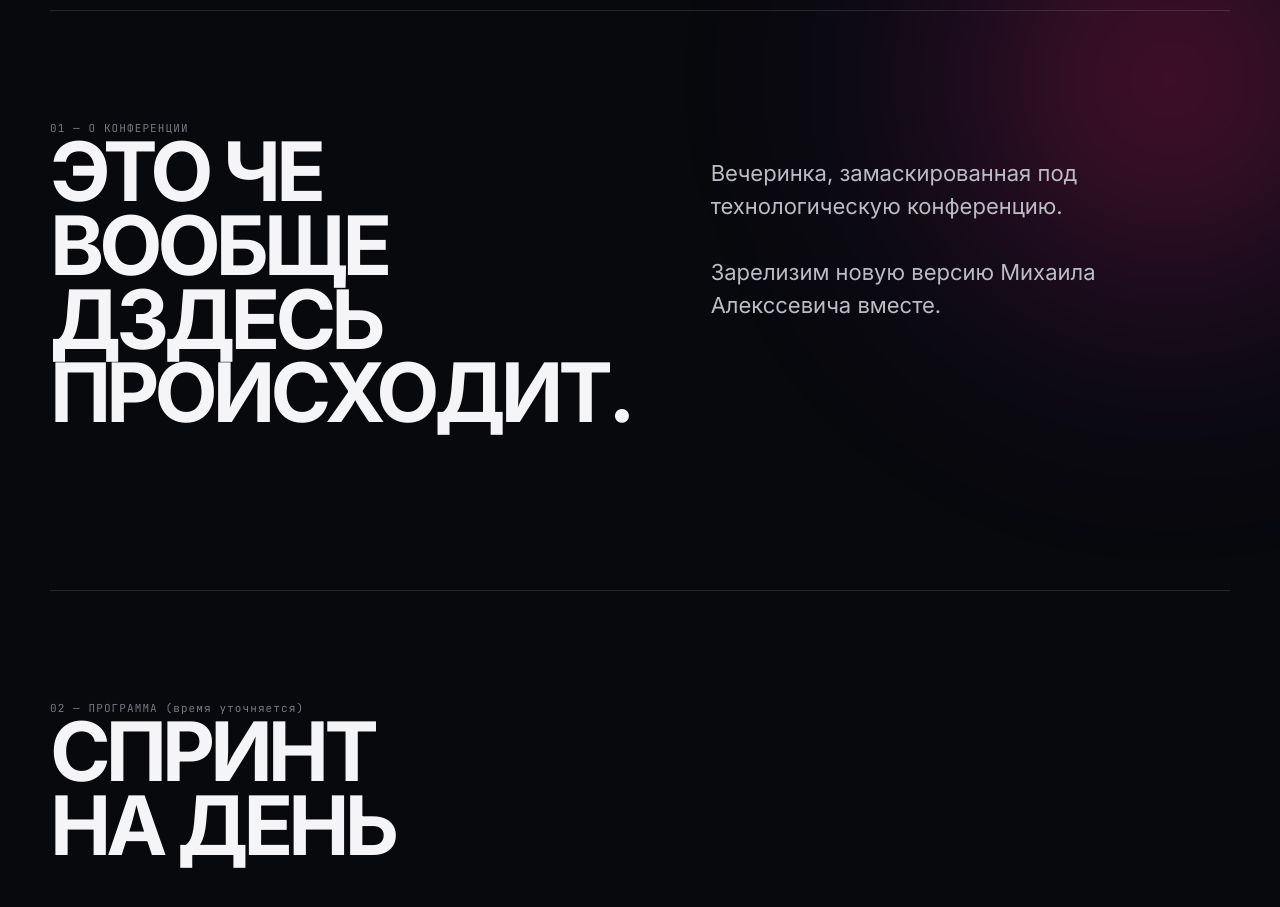
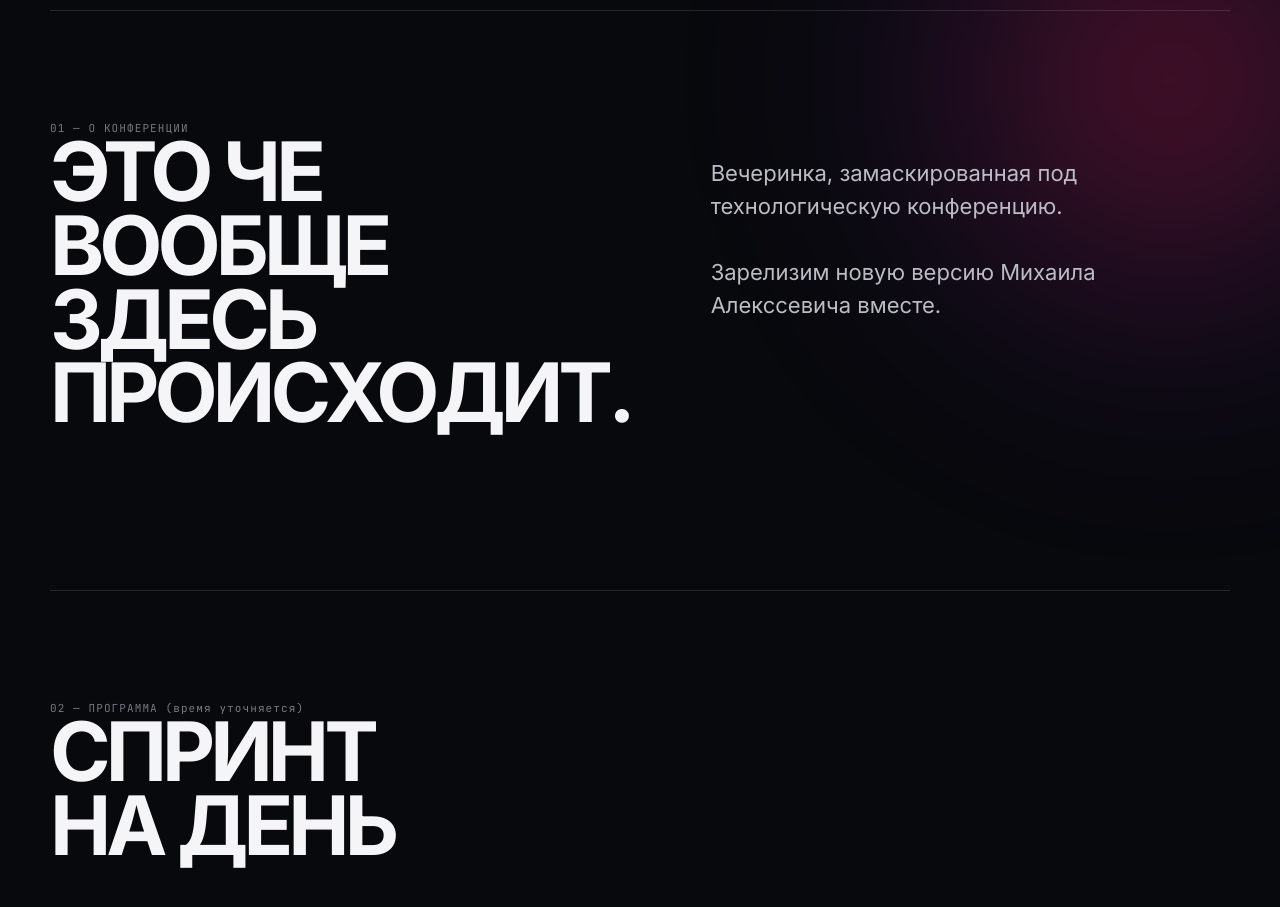
Before and after one commit to kujilit/mikhail-conf-2026, a plain HTML site: page index.html in a window 1280 px wide. Shown: the part 840-1747 px from the top of the page. Drawn offline with Linux system fonts and the light colour scheme.

Commit message:
fix: text in landing

```diff
--- a/index.html
+++ b/index.html
@@ -65,7 +65,7 @@ footer{padding:65px 0 90px;border-top:1px solid rgba(255,255,255,.14);font:11px
 <section>
   <div class="eyebrow">01 — О КОНФЕРЕНЦИИ</div>
   <div class="intro">
-    <h2>ЭТО ЧЕ ВООБЩЕ<br>ДЗДЕСЬ ПРОИСХОДИТ.</h2>
+    <h2>ЭТО ЧЕ ВООБЩЕ<br>ЗДЕСЬ ПРОИСХОДИТ.</h2>
     <p>Вечеринка, замаскированная под технологическую конференцию.<br><br>Зарелизим новую версию Михаила Алекссевича вместе.</p>
   </div>
 </section>
```
